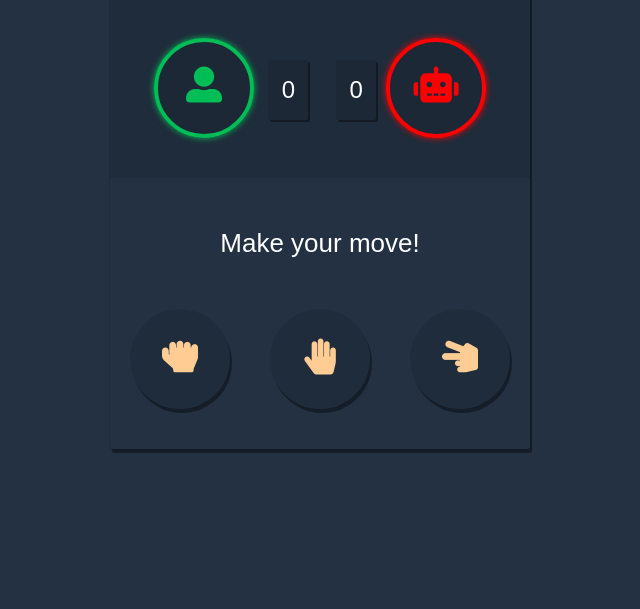
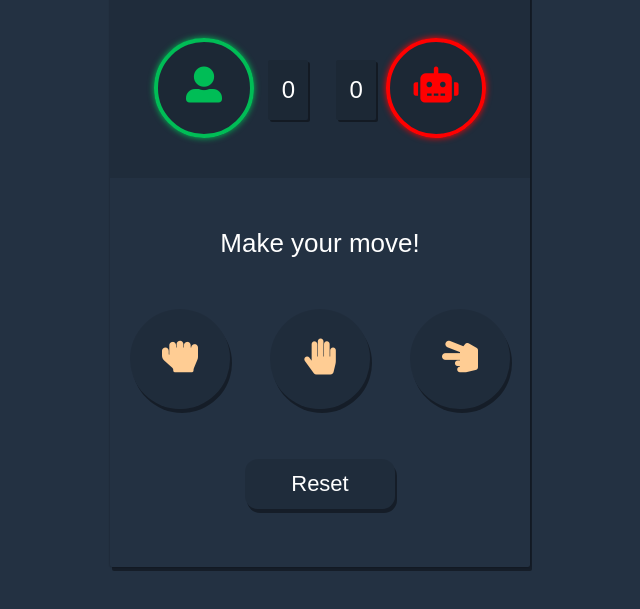
Before and after one commit to mariokolev/Rock-Paper-Scissors, a plain HTML site: page index.html in a window 1280 px wide. Shown: the part 133-742 px from the top of the page, without its empty margins (320-960 px from the left). Drawn offline with Linux system fonts and the light colour scheme.

Commit message:
reset
Added reset button

```diff
--- a/app.js
+++ b/app.js
@@ -6,6 +6,7 @@ const choices = ['rock', 'paper', 'scissors'];
 const message = document.querySelector('.message');
 const human_score = document.querySelector('#score li:first-child span');
 const computer_score = document.querySelector('#score li:last-child span');
+const reset = document.querySelector('.btn-reset');
 
     //Generate computer's choice
 function compChoice(){
@@ -75,6 +76,11 @@ function result(human, computer){
     }
 }
 
+reset.addEventListener('click', function(e){
+    human_score.innerHTML = 0;
+    computer_score.innerHTML = 0;
+    message.innerHTML = 'Make your move!';
+});
 
 list.addEventListener('click', function(e){
 
--- a/index.html
+++ b/index.html
@@ -25,7 +25,7 @@
         <li class='paper'><i class="fas fa-hand-paper"></i></li>
         <li class='scissors'><i class="fas fa-hand-scissors"></i></li>
     </ul>
-
+<button class='btn-reset'>Reset </button>
 </div>
 </div>
 
--- a/style.scss
+++ b/style.scss
@@ -19,13 +19,13 @@ body{
     //width:700px;
     max-width:100%;
     width:700px;
-    height:500px;
+    height:650px;
     margin:0 auto;
     text-align: center;
 
     .wrapper{
         width:60%;
-        height:auto;
+        height:100%;
         display:block;
         margin:50px auto 0 auto;
         box-shadow:0px 0px 2px rgba(0,0,0,0.4),2px 4px 0px rgba(0,0,0,0.4);
@@ -159,6 +159,29 @@ body{
 
     }
 
+    .btn-reset{
+        margin-top:10px;
+        position: relative;
+        font-weight: 100;
+        font-size: 22px;
+        width:150px;
+        height:50px;
+        color:#fff;
+        background:rgba(0,0,0,0.1);
+        border:none;
+        cursor:pointer;
+        padding:5px;
+        box-shadow:2px 4px 0px rgba(0,0,0,0.4);
+        border-radius: 13px;
+        -webkit-tap-highlight-color: transparent;
+        outline:none;
+        &:active{
+            box-shadow:0px 0px 0px rgba(255,255,255,0.3);
+            top:2px;
+            left:4px;
+        }
+    }
+
 }
 }
 
```
Also changed, not shown: style.css, 1 other file.
